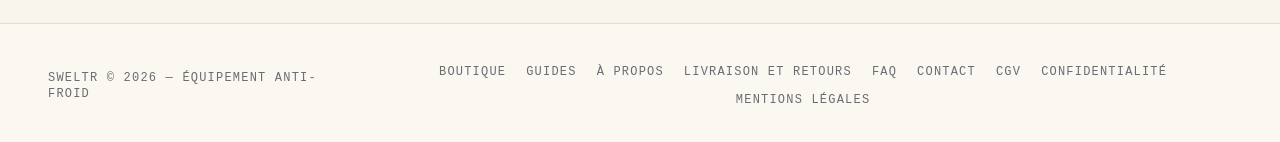
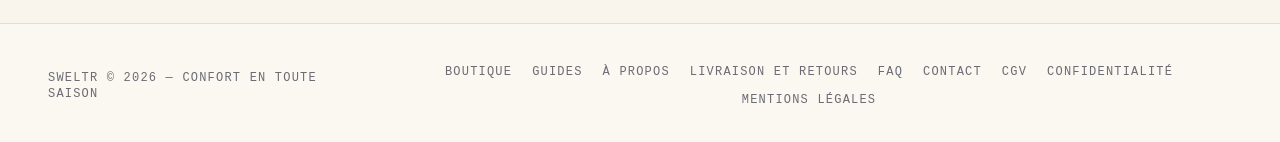
Before and after one commit to kadhino88-oss/sweltr-store, a Next.js app: page / in a window 1280 px wide. Shown: the part 3075-3217 px from the top of the page. Built offline with nearby package versions, Linux system fonts and the light colour scheme; no server answers.

Commit message:
Update footer for all-season brand

```diff
--- a/components/Footer.tsx
+++ b/components/Footer.tsx
@@ -3,7 +3,7 @@ import Link from "next/link";
 export default function Footer() {
   return (
     <footer className="px-6 md:px-12 py-10 border-t border-line font-mono text-[10px] md:text-xs uppercase tracking-widest flex flex-col md:flex-row justify-between gap-6 items-center text-[#6B6B74]">
-      <span>SWELTR © 2026 — Équipement anti-froid</span>
+      <span>SWELTR © 2026 — Confort en toute saison</span>
       <div className="flex flex-wrap justify-center gap-x-5 gap-y-3">
         <Link href="/boutique" className="hover:text-gold-deep transition-colors">Boutique</Link>
         <Link href="/guides" className="hover:text-gold-deep transition-colors">Guides</Link>
```
